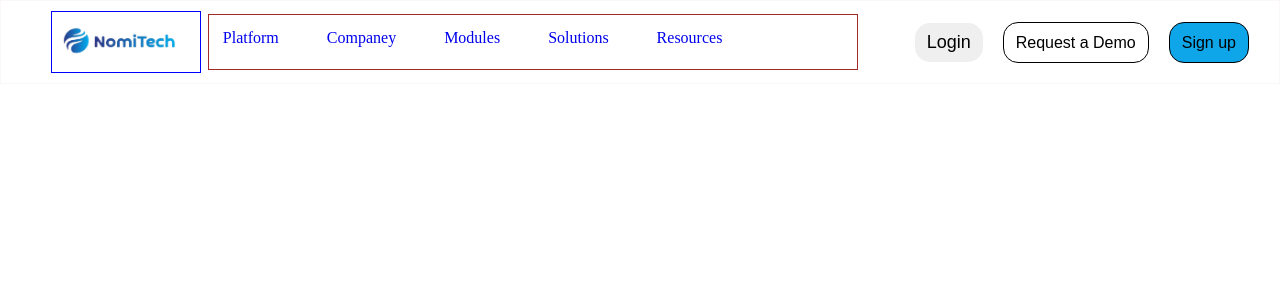
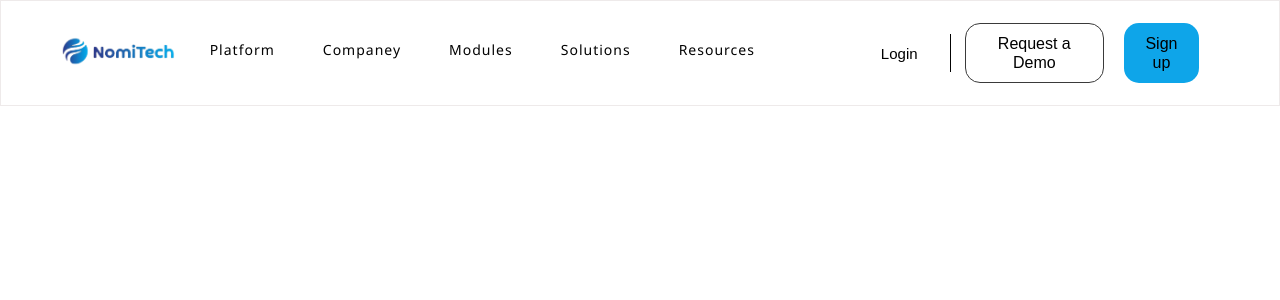
Before and after one commit to Noman-Nom/LLM-DEMO, a React (Vite) app: page / in a window 1280 px wide. Shown: the top 300 px of the page. Built offline with nearby package versions, Linux system fonts and the light colour scheme.

Commit message:
navbar section

```diff
--- a/src/Components/Navbar/Navbar.jsx
+++ b/src/Components/Navbar/Navbar.jsx
@@ -41,7 +41,7 @@ const Navbar = () => {
         <div className="nav__right">
           <div className="nav__right-login">
             <button className='login'>Login</button>
-            <span></span>
+            <span className='single-line'></span>
           </div>
 
           <div className="nav__right-btns">
--- a/src/Components/Navbar/Navbar.scss
+++ b/src/Components/Navbar/Navbar.scss
@@ -4,14 +4,15 @@
  justify-content: space-between;
 //  border: 1px solid green;
  align-items: center;
- padding:  10px 30px;
+ padding:  2px 30px;
  background-color: var(--white-color);
- border: 1px solid rgba(228, 210, 210, 0.174);
+ border: 1px solid rgba(155, 133, 133, 0.174);
+ font-family: 'Segoe UI', Tahoma, Geneva, Verdana, sans-serif;
 
  .nav__left{
     display: flex;
     flex-direction: row;
-    border: 1px solid blue;
+    // border: 1px solid blue;
     width: 150px;
     padding: 10px;
     margin-left: 20px;
@@ -19,6 +20,7 @@
         width: 120px;
         img{
             width: 100%;
+            cursor: pointer;
         }
     }
  }
@@ -28,7 +30,7 @@
         flex-direction: row;
         justify-content: flex-start;
         width: 650px;
-        border: 1px solid brown;
+        // border: 1px solid brown;
         margin-right: 50px;
 
         ul{
@@ -42,6 +44,12 @@
                 margin: 14px;
                 a{
                     text-decoration: none;
+                    color: var(--black-color);
+                    font-weight: 500;
+                    word-spacing: 5px;
+                    letter-spacing: 1px;
+                    font-size: 14px;
+                    cursor: pointer;
                 }
                 div{
 
@@ -68,20 +76,37 @@
         flex-direction: row;
         justify-content: flex-start;
         align-items: center;
-        // border: 1px solid yellow;
+        // border: 1px solid rgb(0, 0, 0);
+        padding: 20px 0px;
+        margin-right: 50px;
 
         .nav__right-login{
             display: flex;
             flex-direction: row;
-            gap: 20px ;
+            gap: 20px;
+            // border: 1px solid red;
+            width: 100px;
             button{
                 border: 0;
                 outline: 0;
                 padding: 10px 12px;
-                // background-color: aqua;
+                background-color: var(--white-color);
                 border-radius: 15px ;
-                font-size: 18px ;
+                font-size: 15px ;
                 line-height: 19px;
+                transition: all .3s ease-in-out;
+                cursor: pointer;
+
+                &:hover{
+                    background-color: #F77A18;
+                }
+
+            }
+            .single-line{
+                // color: var(--black-color);
+                background-color: var(--black-color);
+                height: 38px;
+                width: 1px;
             }
         }
 
@@ -96,19 +121,27 @@
                 outline: 0;
                 padding: 10px 12px;
                 // background-color: aqua;
+
                 border-radius: 15px ;
                 font-size: 18px ;
                 line-height: 19px;
                 font-size: 16px;
                 font-weight:500;
+                cursor: pointer;
             }
             .btn-req{
                 background-color: var(--white-color);
-                border: 1px solid black;
+                border: 0.3px solid rgb(58, 58, 58);
+                transition: all .3s ease-in-out;
+
+                &:hover{
+                    background-color: #F77A18;
+                }
             }
+
             .btn-sign{
                 background-color: var(--myfvt-color);
-                border: 1px solid black;
+                // border: 1px solid black;
             }
         }
 
```
